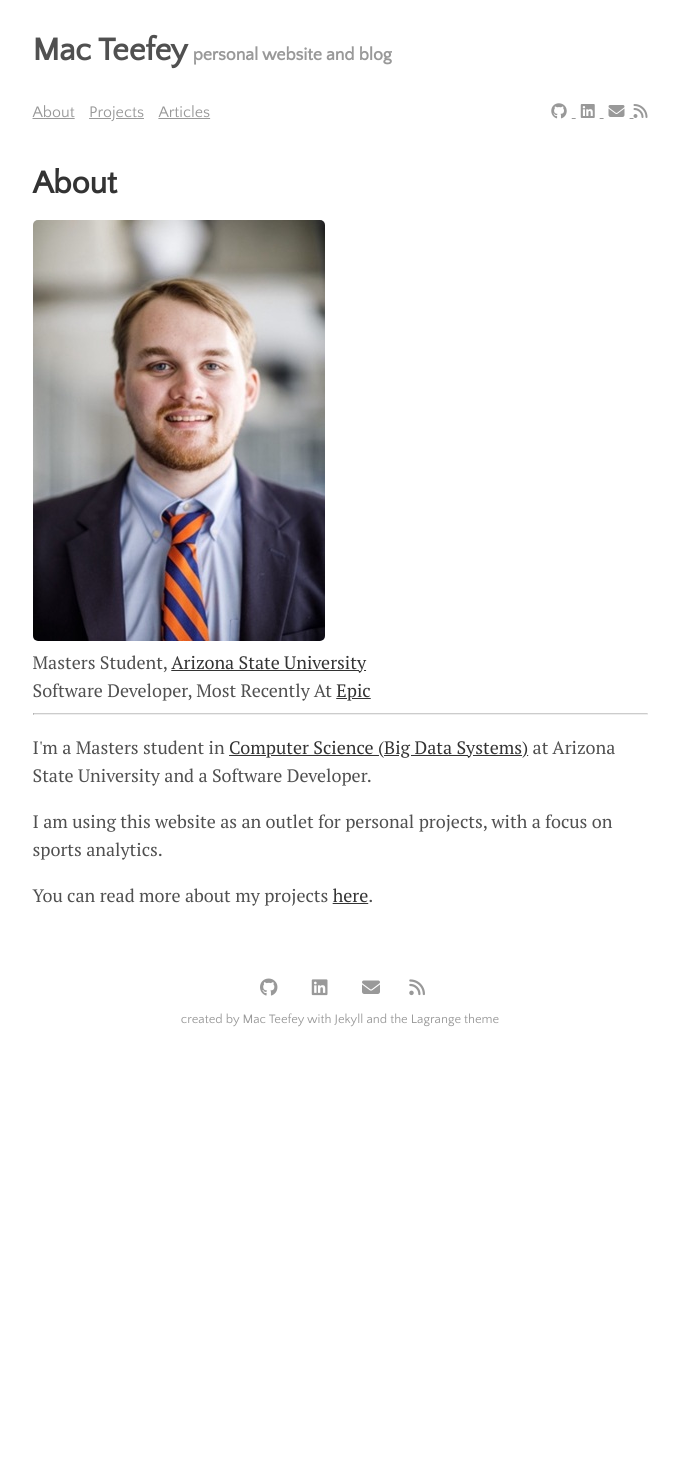
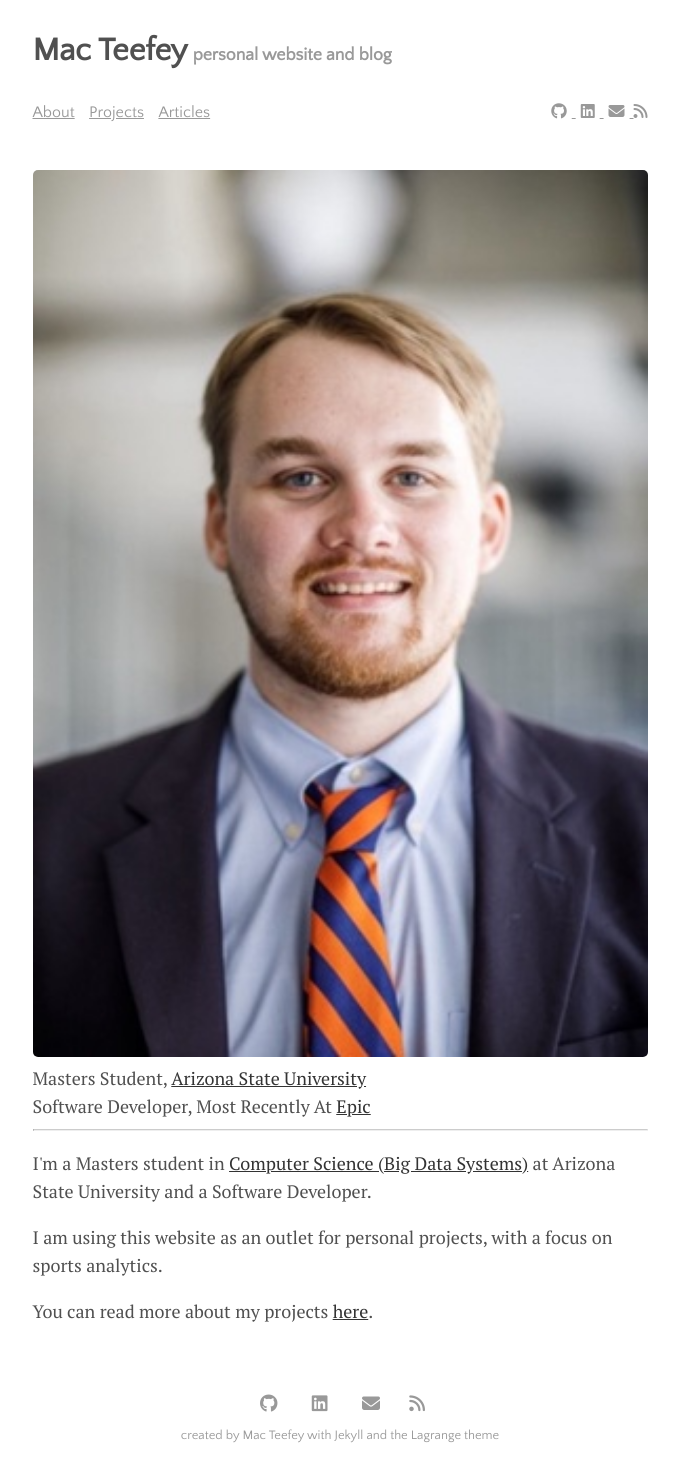
Before and after one commit to MacTeefey/MacTeefey.github.io, a Jekyll site: the page built from about.html, in a window 1280 px wide. Shown: the whole page, without its empty margins (300-979 px from the left). Built offline with Jekyll 4.4.1, drawn with Linux system fonts in a browser that asks for light colours; nearby versions of some CDN libraries; before the commit the page ends 1065 px from its top, so only the background shows below that.

Commit message:
Attempt to fix about issue

```diff
--- a/about.html
+++ b/about.html
@@ -1,11 +1,10 @@
 ---
 layout: page
-title: About
 ---
 
 <div class="row">
     <div class="four columns">
-        <img class="left-align" src="{{ site.url }}/assets/images/about/aboutImage.jpg" alt="Me in a suit">
+        <img class="left-align" src="{{ site.url }}/assets/images/about/aboutImage.jpg" alt="Me in a suit" width="100%">
     </div>
 
     <div class="eight columns">
```
